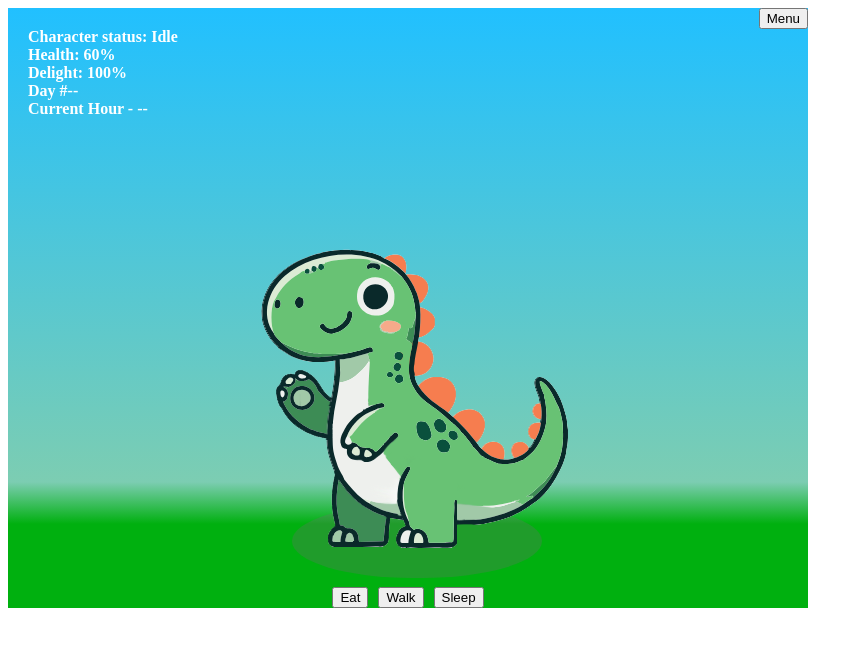
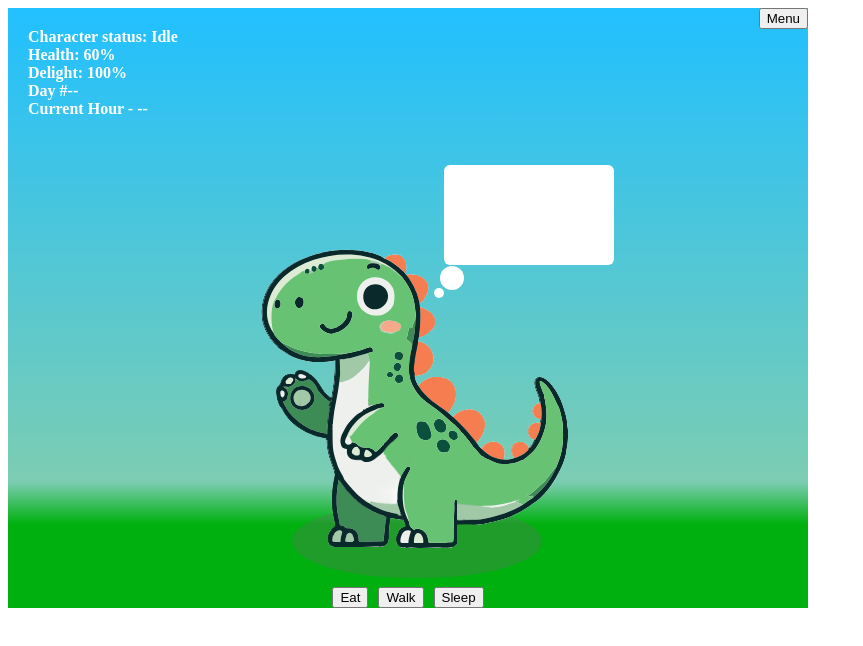
Before and after one commit to LordWerter/education, a website: page static/game.html in a window 1280 px wide. Shown: the whole page, without its empty margins (0-863 px from the left). Drawn offline with Linux system fonts and the light colour scheme.

Commit message:
feat(nocontext): notification

```diff
--- a/static/css/game.css
+++ b/static/css/game.css
@@ -241,3 +241,42 @@ background: linear-gradient(
     color: #fff;
     font-weight: bold;
 }
+
+.notification-cloud {
+    position: absolute;
+    top: -30px;
+    left: 174px;
+    width: 140px;
+    height: 80px;
+}
+
+.circle {
+    position: absolute;
+    background: #fff;
+    border-radius: 50%;
+}
+
+.circle.is-first {
+    left: 0;
+    bottom: 0;
+    width: 10px;
+    height: 10px;
+}
+
+.circle.is-second {
+    left: 6px;
+    bottom: 8px;
+    width: 24px;
+    height: 24px;
+}
+
+.notification-message {
+    position: absolute;
+    left: 10px;
+    bottom: 33px;
+    width: 150px;
+    height: 80px;
+    padding: 10px;
+    border-radius: 6px;
+    background: #fff;
+}
--- a/static/game.html
+++ b/static/game.html
@@ -38,6 +38,11 @@
             <span class="second-Z">z</span>
             <span class="third-Z">z</span>
           </div>
+          <div class="notification-cloud">
+            <div class="circle is-first"></div>
+            <div class="circle is-second"></div>
+            <div class="notification-message"></div>
+          </div>
         </div>
         <div class="actions-panel">
           <button class="action-with-hero eat-action">Eat</button>
--- a/static/js/game.js
+++ b/static/js/game.js
@@ -6,6 +6,7 @@ const initialState = {
         status: 'idle', // 'started'
         curDay: 1,
         curHour: 0,
+        hourId: null,
     },
     character: {
         status: 'idle', // idle / is-sleeping / is-eating / is-walking
@@ -61,7 +62,7 @@ window.onload = function() {
     // 300000 - 1 день // 5мин
     // 12500  - 1 час
     const processHour = () => {
-        return setTimeout(() => {
+        return setTimeout(() => { // return timerId
             if (gameState.game.curHour !== 23) {
                 gameState.game.curHour = gameState.game.curHour + 1;
             } else {
@@ -69,6 +70,8 @@ window.onload = function() {
                 startNewDay();
             }
             curHourSpan.innerHTML = gameState.game.curHour;
+
+            gameState.game.hourId = processHour();
         }, 12500);
     }
 
@@ -83,12 +86,11 @@ window.onload = function() {
         }
     }
 
-
-
     newGameBtn.addEventListener('click', () => {
         newGameBtn.disabled = true;
         exitGameBtn.disabled = false;
         gameState.game.status = 'started';
+        gameState.game.hourId = processHour();
         toggleMenu();
     });
 
```
